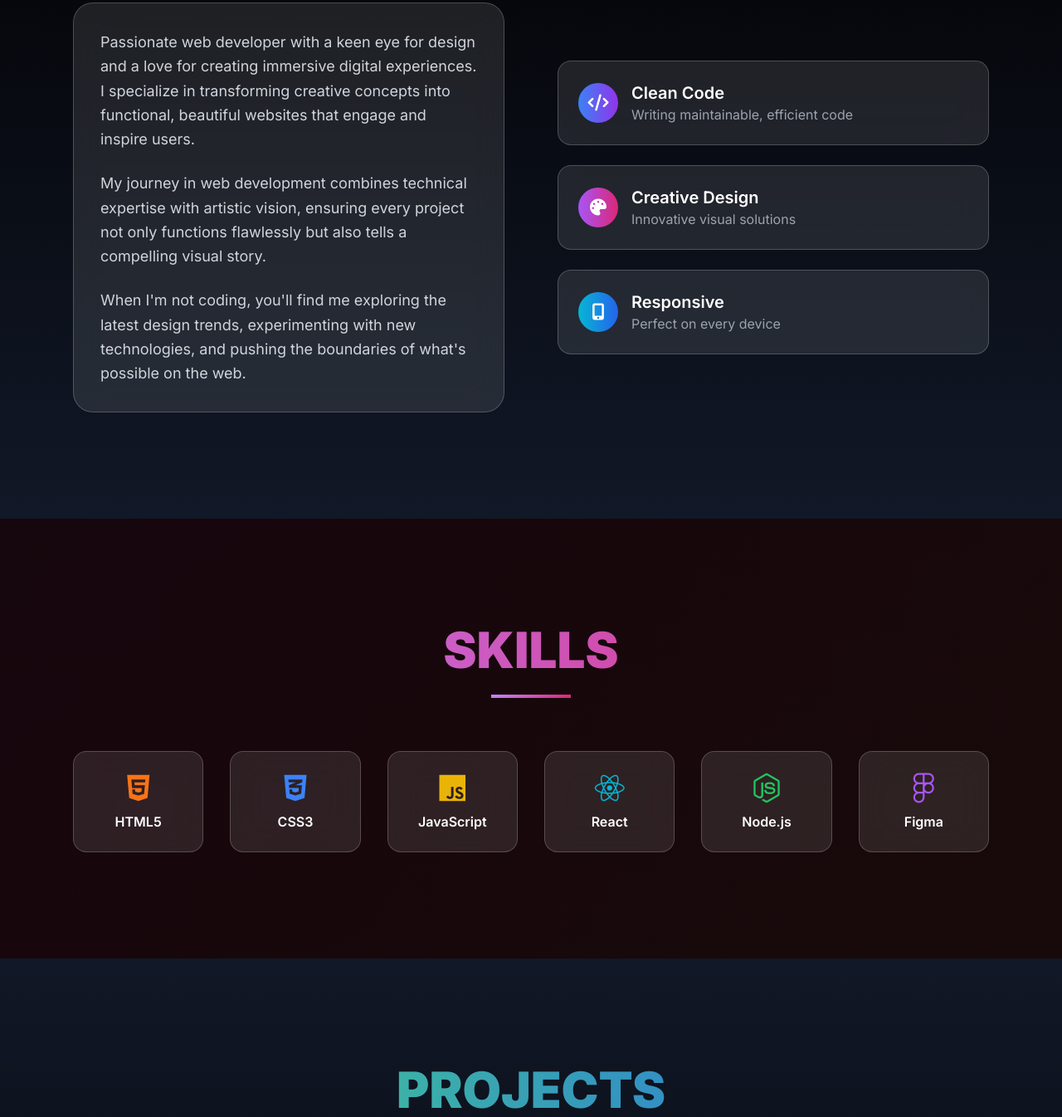
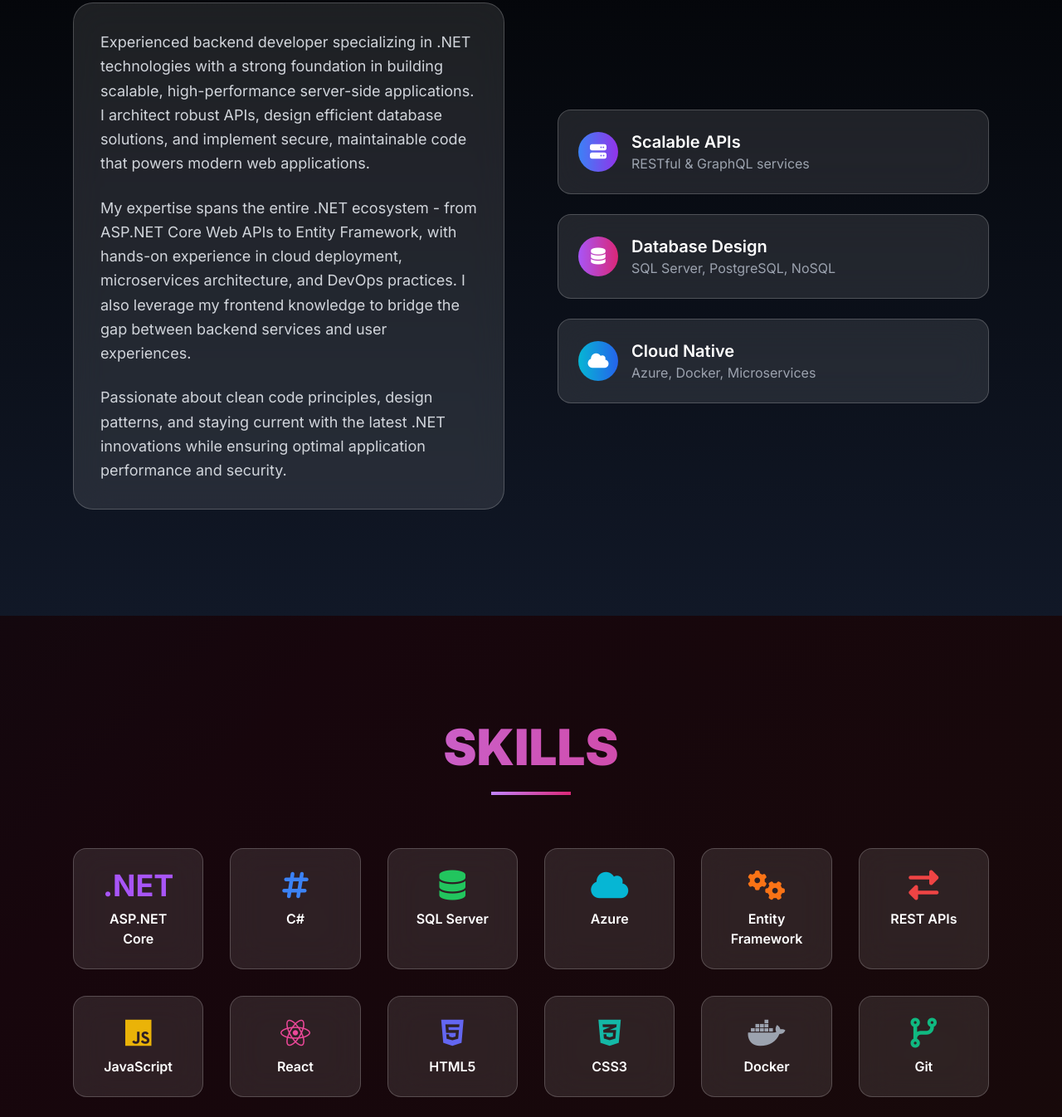
Before and after one commit to Anup6452/anup-portfolio, a plain HTML site: page index.html in a window 1280 px wide. Shown: the part 1077-2423 px from the top of the page at 83% size. Drawn offline with nearby package versions, Linux system fonts and the light colour scheme.

Commit message:
Details changes

```diff
--- a/index.html
+++ b/index.html
@@ -200,7 +200,7 @@
                         </div>
                     </div>
                     <div class="text-xl md:text-2xl text-gray-300 mb-8 typing" id="typing-text">
-                        Creative Web Developer
+                        Backend Developer
                     </div>
                     <div class="flex flex-wrap gap-4 mb-12">
                         <button class="glass px-8 py-4 rounded-full hover:glow transition-all duration-300 group">
@@ -216,9 +216,6 @@
                         </a>
                         <a href="https://github.com/Anup6452" class="skill-orb w-12 h-12 glass rounded-full flex items-center justify-center hover:text-blue-400">
                             <i class="fab fa-github text-xl"></i>
-                        </a>
-                        <a href="#" class="skill-orb w-12 h-12 glass rounded-full flex items-center justify-center hover:text-blue-400">
-                            <i class="fab fa-behance text-xl"></i>
                         </a>
                     </div>
                 </div>
@@ -258,13 +255,13 @@
                     <div class="glass p-8 rounded-3xl">
                         <div class="text-lg leading-relaxed text-gray-300">
                             <p class="mb-6">
-                                Passionate web developer with a keen eye for design and a love for creating immersive digital experiences. I specialize in transforming creative concepts into functional, beautiful websites that engage and inspire users.
+                                Experienced backend developer specializing in .NET technologies with a strong foundation in building scalable, high-performance server-side applications. I architect robust APIs, design efficient database solutions, and implement secure, maintainable code that powers modern web applications.
                             </p>
                             <p class="mb-6">
-                                My journey in web development combines technical expertise with artistic vision, ensuring every project not only functions flawlessly but also tells a compelling visual story.
+                                My expertise spans the entire .NET ecosystem - from ASP.NET Core Web APIs to Entity Framework, with hands-on experience in cloud deployment, microservices architecture, and DevOps practices. I also leverage my frontend knowledge to bridge the gap between backend services and user experiences.
                             </p>
                             <p>
-                                When I'm not coding, you'll find me exploring the latest design trends, experimenting with new technologies, and pushing the boundaries of what's possible on the web.
+                                Passionate about clean code principles, design patterns, and staying current with the latest .NET innovations while ensuring optimal application performance and security.
                             </p>
                         </div>
                     </div>
@@ -274,11 +271,11 @@
                     <div class="glass p-6 rounded-2xl">
                         <div class="flex items-center space-x-4">
                             <div class="w-12 h-12 bg-gradient-to-r from-blue-500 to-purple-600 rounded-full flex items-center justify-center">
-                                <i class="fas fa-code text-xl"></i>
+                                <i class="fas fa-server text-xl"></i>
                             </div>
                             <div>
-                                <h3 class="text-xl font-semibold">Clean Code</h3>
-                                <p class="text-gray-400">Writing maintainable, efficient code</p>
+                                <h3 class="text-xl font-semibold">Scalable APIs</h3>
+                                <p class="text-gray-400">RESTful & GraphQL services</p>
                             </div>
                         </div>
                     </div>
@@ -286,11 +283,11 @@
                     <div class="glass p-6 rounded-2xl">
                         <div class="flex items-center space-x-4">
                             <div class="w-12 h-12 bg-gradient-to-r from-purple-500 to-pink-600 rounded-full flex items-center justify-center">
-                                <i class="fas fa-palette text-xl"></i>
+                                <i class="fas fa-database text-xl"></i>
                             </div>
                             <div>
-                                <h3 class="text-xl font-semibold">Creative Design</h3>
-                                <p class="text-gray-400">Innovative visual solutions</p>
+                                <h3 class="text-xl font-semibold">Database Design</h3>
+                                <p class="text-gray-400">SQL Server, PostgreSQL, NoSQL</p>
                             </div>
                         </div>
                     </div>
@@ -298,11 +295,11 @@
                     <div class="glass p-6 rounded-2xl">
                         <div class="flex items-center space-x-4">
                             <div class="w-12 h-12 bg-gradient-to-r from-cyan-500 to-blue-600 rounded-full flex items-center justify-center">
-                                <i class="fas fa-mobile-alt text-xl"></i>
+                                <i class="fas fa-cloud text-xl"></i>
                             </div>
                             <div>
-                                <h3 class="text-xl font-semibold">Responsive</h3>
-                                <p class="text-gray-400">Perfect on every device</p>
+                                <h3 class="text-xl font-semibold">Cloud Native</h3>
+                                <p class="text-gray-400">Azure, Docker, Microservices</p>
                             </div>
                         </div>
                     </div>
@@ -323,29 +320,56 @@
             </div>
 
             <div class="grid grid-cols-2 md:grid-cols-4 lg:grid-cols-6 gap-8">
-                <div class="reveal skill-orb glass p-6 rounded-2xl text-center group hover:bg-orange-500/20 transition-all duration-300">
-                    <i class="fab fa-html5 text-4xl text-orange-500 group-hover:scale-110 transition-transform duration-300"></i>
-                    <p class="mt-2 font-semibold">HTML5</p>
+                <!-- Backend Technologies -->
+                <div class="reveal skill-orb glass p-6 rounded-2xl text-center group hover:bg-purple-500/20 transition-all duration-300">
+                    <div class="text-4xl text-purple-500 group-hover:scale-110 transition-transform duration-300 font-bold">.NET</div>
+                    <p class="mt-2 font-semibold">ASP.NET Core</p>
                 </div>
                 <div class="reveal skill-orb glass p-6 rounded-2xl text-center group hover:bg-blue-500/20 transition-all duration-300" style="transition-delay: 0.1s;">
-                    <i class="fab fa-css3-alt text-4xl text-blue-500 group-hover:scale-110 transition-transform duration-300"></i>
-                    <p class="mt-2 font-semibold">CSS3</p>
+                    <i class="fas fa-hashtag text-4xl text-blue-500 group-hover:scale-110 transition-transform duration-300"></i>
+                    <p class="mt-2 font-semibold">C#</p>
                 </div>
-                <div class="reveal skill-orb glass p-6 rounded-2xl text-center group hover:bg-yellow-500/20 transition-all duration-300" style="transition-delay: 0.2s;">
+                <div class="reveal skill-orb glass p-6 rounded-2xl text-center group hover:bg-green-500/20 transition-all duration-300" style="transition-delay: 0.2s;">
+                    <i class="fas fa-database text-4xl text-green-500 group-hover:scale-110 transition-transform duration-300"></i>
+                    <p class="mt-2 font-semibold">SQL Server</p>
+                </div>
+                <div class="reveal skill-orb glass p-6 rounded-2xl text-center group hover:bg-cyan-500/20 transition-all duration-300" style="transition-delay: 0.3s;">
+                    <i class="fas fa-cloud text-4xl text-cyan-500 group-hover:scale-110 transition-transform duration-300"></i>
+                    <p class="mt-2 font-semibold">Azure</p>
+                </div>
+                <div class="reveal skill-orb glass p-6 rounded-2xl text-center group hover:bg-orange-500/20 transition-all duration-300" style="transition-delay: 0.4s;">
+                    <i class="fas fa-cogs text-4xl text-orange-500 group-hover:scale-110 transition-transform duration-300"></i>
+                    <p class="mt-2 font-semibold">Entity Framework</p>
+                </div>
+                <div class="reveal skill-orb glass p-6 rounded-2xl text-center group hover:bg-red-500/20 transition-all duration-300" style="transition-delay: 0.5s;">
+                    <i class="fas fa-exchange-alt text-4xl text-red-500 group-hover:scale-110 transition-transform duration-300"></i>
+                    <p class="mt-2 font-semibold">REST APIs</p>
+                </div>
+
+                <!-- Frontend Technologies (Secondary row) -->
+                <div class="reveal skill-orb glass p-6 rounded-2xl text-center group hover:bg-yellow-500/20 transition-all duration-300" style="transition-delay: 0.6s;">
                     <i class="fab fa-js text-4xl text-yellow-500 group-hover:scale-110 transition-transform duration-300"></i>
                     <p class="mt-2 font-semibold">JavaScript</p>
                 </div>
-                <div class="reveal skill-orb glass p-6 rounded-2xl text-center group hover:bg-cyan-500/20 transition-all duration-300" style="transition-delay: 0.3s;">
-                    <i class="fab fa-react text-4xl text-cyan-500 group-hover:scale-110 transition-transform duration-300"></i>
+                <div class="reveal skill-orb glass p-6 rounded-2xl text-center group hover:bg-pink-500/20 transition-all duration-300" style="transition-delay: 0.7s;">
+                    <i class="fab fa-react text-4xl text-pink-500 group-hover:scale-110 transition-transform duration-300"></i>
                     <p class="mt-2 font-semibold">React</p>
                 </div>
-                <div class="reveal skill-orb glass p-6 rounded-2xl text-center group hover:bg-green-500/20 transition-all duration-300" style="transition-delay: 0.4s;">
-                    <i class="fab fa-node-js text-4xl text-green-500 group-hover:scale-110 transition-transform duration-300"></i>
-                    <p class="mt-2 font-semibold">Node.js</p>
+                <div class="reveal skill-orb glass p-6 rounded-2xl text-center group hover:bg-indigo-500/20 transition-all duration-300" style="transition-delay: 0.8s;">
+                    <i class="fab fa-html5 text-4xl text-indigo-500 group-hover:scale-110 transition-transform duration-300"></i>
+                    <p class="mt-2 font-semibold">HTML5</p>
                 </div>
-                <div class="reveal skill-orb glass p-6 rounded-2xl text-center group hover:bg-purple-500/20 transition-all duration-300" style="transition-delay: 0.5s;">
-                    <i class="fab fa-figma text-4xl text-purple-500 group-hover:scale-110 transition-transform duration-300"></i>
-                    <p class="mt-2 font-semibold">Figma</p>
+                <div class="reveal skill-orb glass p-6 rounded-2xl text-center group hover:bg-teal-500/20 transition-all duration-300" style="transition-delay: 0.9s;">
+                    <i class="fab fa-css3-alt text-4xl text-teal-500 group-hover:scale-110 transition-transform duration-300"></i>
+                    <p class="mt-2 font-semibold">CSS3</p>
+                </div>
+                <div class="reveal skill-orb glass p-6 rounded-2xl text-center group hover:bg-gray-500/20 transition-all duration-300" style="transition-delay: 1.0s;">
+                    <i class="fab fa-docker text-4xl text-gray-400 group-hover:scale-110 transition-transform duration-300"></i>
+                    <p class="mt-2 font-semibold">Docker</p>
+                </div>
+                <div class="reveal skill-orb glass p-6 rounded-2xl text-center group hover:bg-emerald-500/20 transition-all duration-300" style="transition-delay: 1.1s;">
+                    <i class="fas fa-code-branch text-4xl text-emerald-500 group-hover:scale-110 transition-transform duration-300"></i>
+                    <p class="mt-2 font-semibold">Git</p>
                 </div>
             </div>
         </div>
@@ -470,9 +494,6 @@
                 <a href="https://github.com/Anup6452" class="skill-orb w-12 h-12 glass rounded-full flex items-center justify-center hover:text-green-400">
                     <i class="fab fa-github text-xl"></i>
                 </a>
-                <a href="#" class="skill-orb w-12 h-12 glass rounded-full flex items-center justify-center hover:text-purple-400">
-                    <i class="fab fa-behance text-xl"></i>
-                </a>
             </div>
             <p class="text-gray-400">&copy; 2025 Anup Maharjan. Crafted with passion and precision.</p>
         </div>
@@ -537,7 +558,8 @@
 
         // Typing animation
         const typingText = document.getElementById('typing-text');
-        const texts = ['Creative Web Developer', 'UI/UX Designer', 'Frontend Specialist', 'Digital Artist'];
+        const texts = ['Creative Web Developer', 'Backend Developer', 'Tech Enthusiast', 'Digital Artist', 'Problem Solver', 'Innovative Thinker',
+                        'Continuous Learner', 'Tech Explorer', 'Lifelong Learner', 'Passionate Coder', 'Code Enthusiast'];
         let textIndex = 0;
         let charIndex = 0;
         let isDeleting = false;
```
